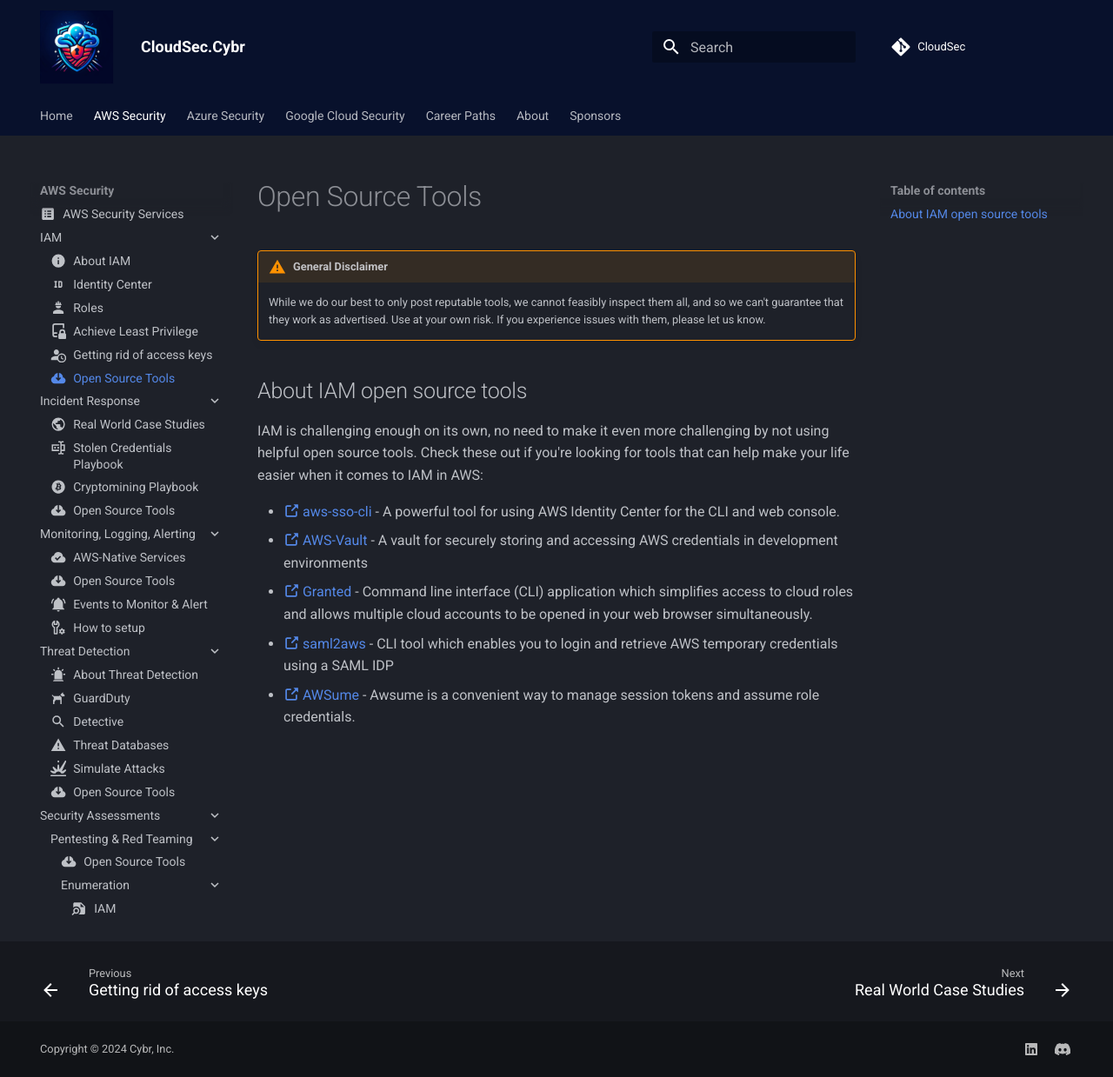
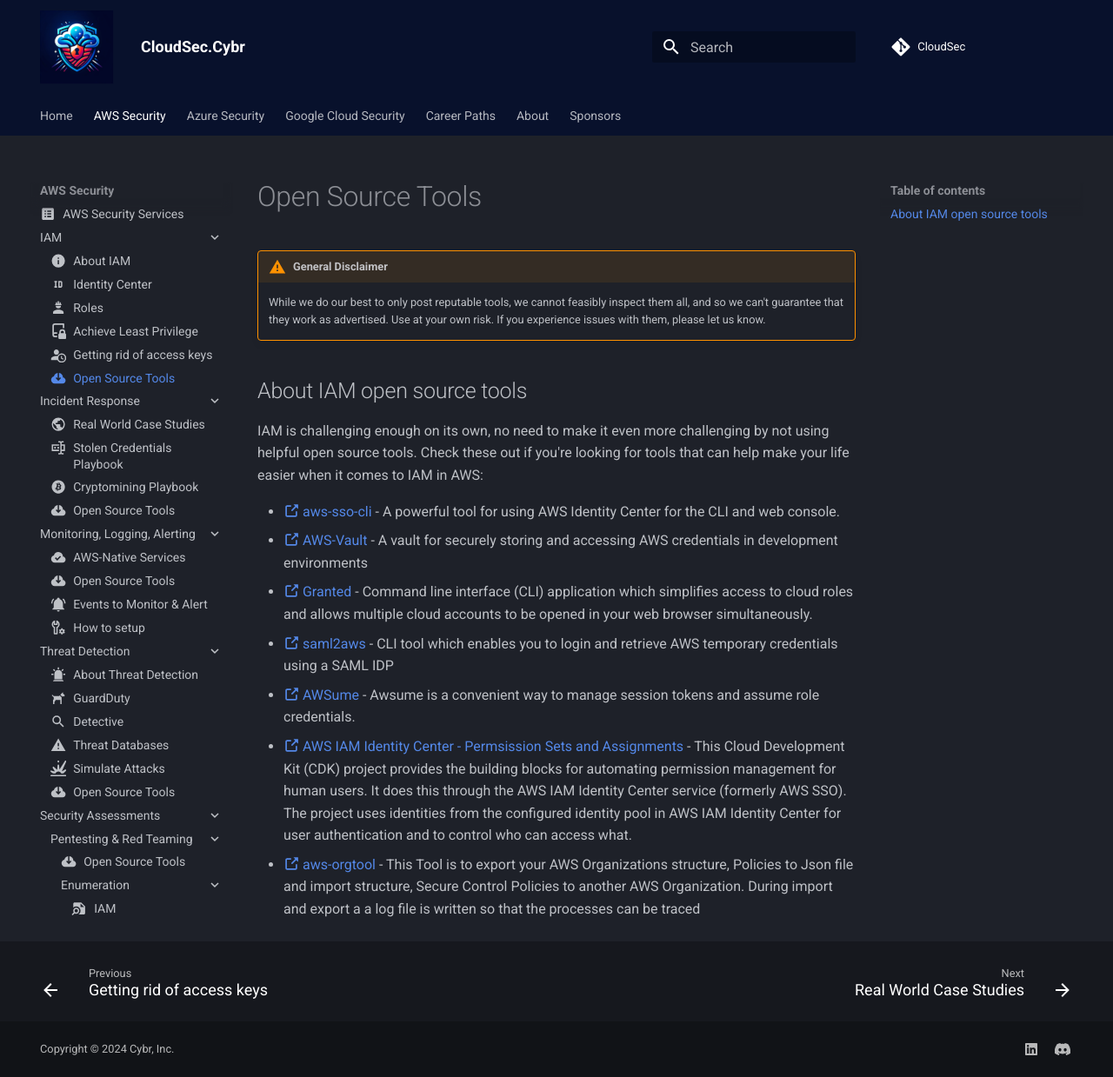
Before and after one commit to Cybr-Inc/CloudSec, an MkDocs documentation site: the page built from docs/aws/iam/open-source-tools.md, in a window 1280 px wide and 1239 px high. Shown: the whole window at 87% size. Built offline with MkDocs 1.6.1 and Material for MkDocs 9.7.7, drawn with Linux system fonts in a browser that asks for light colours; comment, search, counter and statistics services are not loaded.

Commit message:
add new opensource tools
- aws-firewall-factory
- org-tool
- AWS IAM Identity Center - Permsission Sets and Assignments

```diff
--- a/docs/aws/iam/open-source-tools.md
+++ b/docs/aws/iam/open-source-tools.md
@@ -13,3 +13,5 @@ IAM is challenging enough on its own, no need to make it even more challenging b
 - [ :octicons-link-external-16: Granted](https://github.com/common-fate/granted) - Command line interface (CLI) application which simplifies access to cloud roles and allows multiple cloud accounts to be opened in your web browser simultaneously.
 - [ :octicons-link-external-16: saml2aws](https://github.com/Versent/saml2aws) - CLI tool which enables you to login and retrieve AWS temporary credentials using a SAML IDP
 - [ :octicons-link-external-16: AWSume](https://awsu.me/) - Awsume is a convenient way to manage session tokens and assume role credentials.
+- [ :octicons-link-external-16: AWS IAM Identity Center - Permsission Sets and Assignments](https://github.com/kirnberger1980/sso-permission-management) - This Cloud Development Kit (CDK) project provides the building blocks for automating permission management for human users. It does this through the AWS IAM Identity Center service (formerly AWS SSO). The project uses identities from the configured identity pool in AWS IAM Identity Center for user authentication and to control who can access what.
+- [ :octicons-link-external-16: aws-orgtool](https://github.com/daknhh/aws-orgtool) - This Tool is to export your AWS Organizations structure, Policies to Json file and import structure, Secure Control Policies to another AWS Organization. During import and export a a log file is written so that the processes can be traced
```
Also changed, not shown: docs/aws/network-and-application-protection/open-source-tools.md (added, +8 -0 lines).
